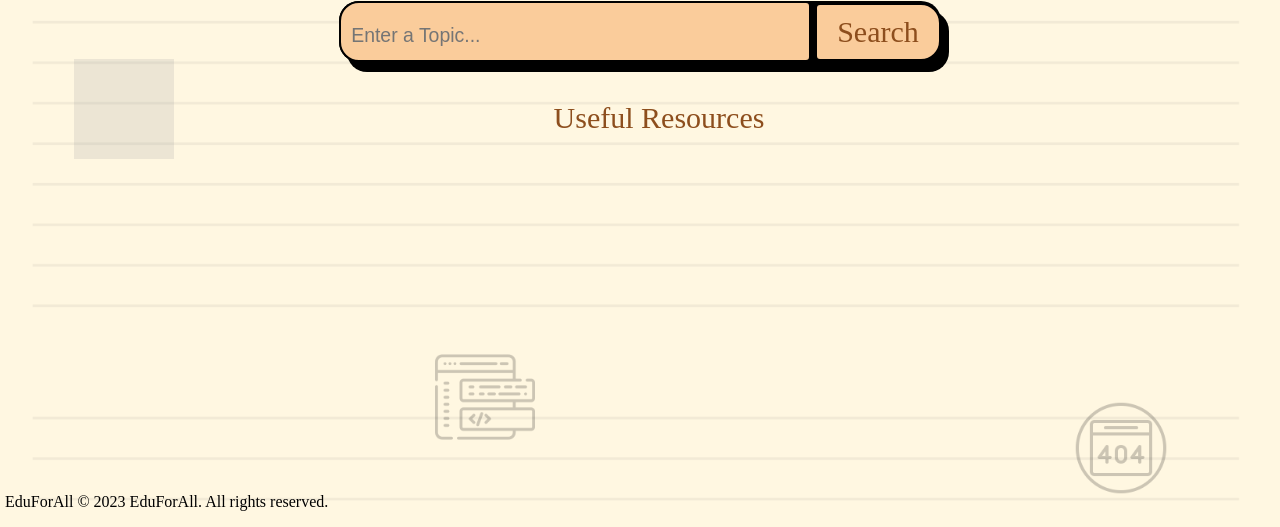
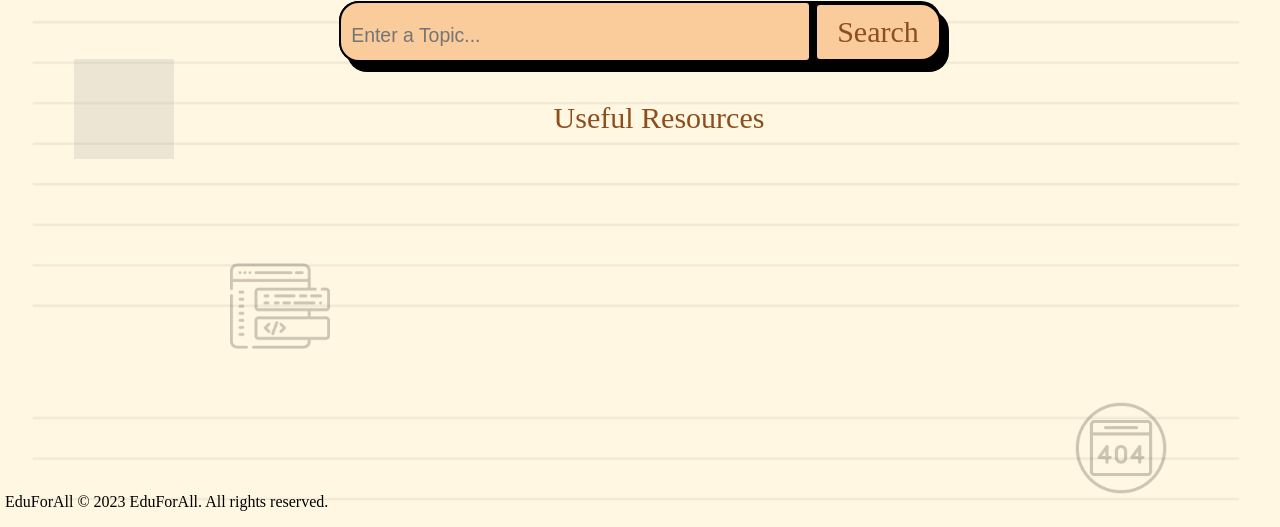
Before and after one commit to AnshuSharma111/EduForAll, a Flask app: page / in a window 1280 px wide. Shown: the part 355-882 px from the top of the page. Run offline with Flask 3, Linux system fonts and the light colour scheme; grey boxes are pictures that could not be loaded.

Commit message:
changes added

```diff
--- a/static/styles/index.css
+++ b/static/styles/index.css
@@ -127,8 +127,8 @@ li{
 
 .codlog{
         position: fixed;
-        top: 682px;
-        left: 435px;
+        top: 67vh;
+        left: 18vw;
         opacity: 0.2;
 }
 .errlog{
```
